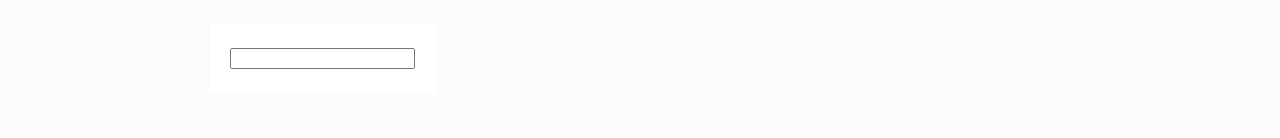
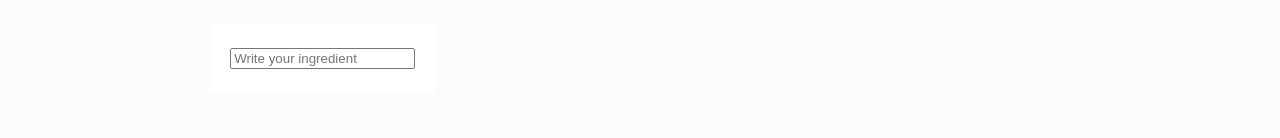
Before and after one commit to Annaaste/reactproject, a Next.js app: page /substitute in a window 1280 px wide. Shown: the part 156-294 px from the top of the page. Built offline with nearby package versions, Linux system fonts and the light colour scheme.

Commit message:
Added placeholder

```diff
--- a/components/SearchBar/SearchBar.jsx
+++ b/components/SearchBar/SearchBar.jsx
@@ -3,7 +3,7 @@ import styles from './SearchBar.module.scss'
 const SearchBar = () => {
   return (
     <div className={styles.searchBarContainer}>
-      <input type="text"></input>
+      <input type="text" placeholder='Write your ingredient'></input>
     </div>
   );
 }
```
